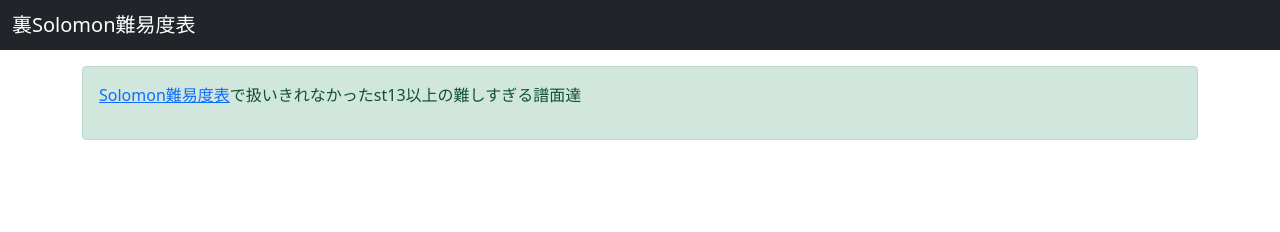
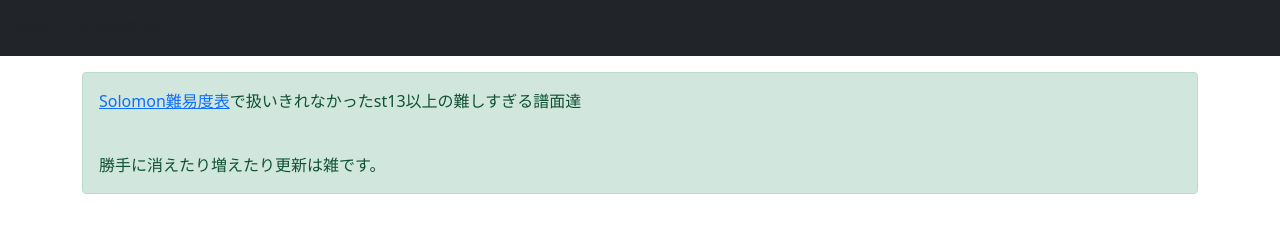
Before and after one commit to mplwtch/Solomon_U, a plain HTML site: page index.html in a window 1280 px wide. Drawn offline with nearby package versions, Linux system fonts and the light colour scheme; no server answers.

Commit message:
Update index.html

```diff
--- a/index.html
+++ b/index.html
@@ -19,7 +19,7 @@
     <header class="mb-3">
         <nav class="navbar navbar-dark bg-dark">
             <div class="container-fluid">
-                <span class="navbar-brand mb-0 h1">裏Solomon難易度表</span>
+                <span class="navbar navbar-dark bg-dark">裏Solomon難易度表</span>
             </div>
         </nav>
     </header>
@@ -27,7 +27,9 @@
     <div class="container">
 
         <div class="alert alert-success mb-3" role="alert">
-            <p><a href="https://mplwtch.github.io/Solomon/">Solomon難易度表</a>で扱いきれなかったst13以上の難しすぎる譜面達</p>
+            <p><a href="https://mplwtch.github.io/Solomon/">Solomon難易度表</a>で扱いきれなかったst13以上の難しすぎる譜面達</p><br>
+            勝手に消えたり増えたり更新は雑です。<br>
+
         </div>
 
 　　　　 <!--ここから難易度表本体-->
```
